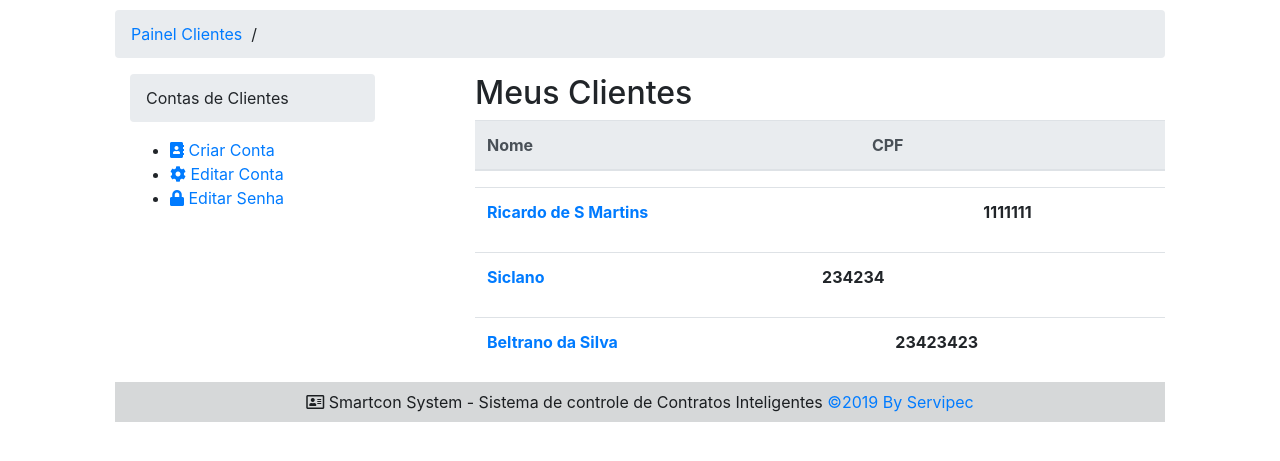
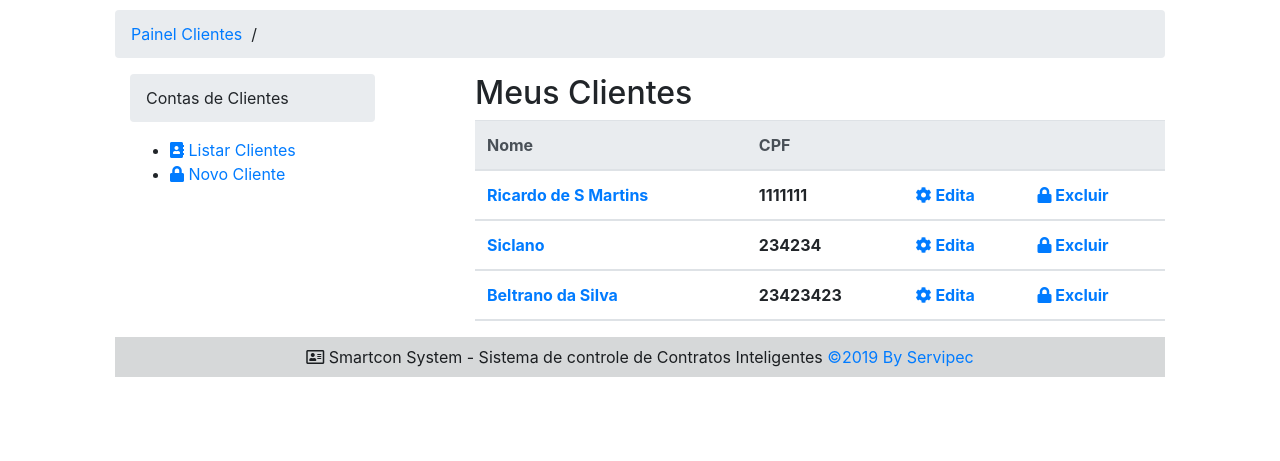
Before and after one commit to ricardsosm/smartcon, a Django app: page /cliente/ in a window 1280 px wide. Shown: the part 62-523 px from the top of the page. Run offline with Django 3.2, Linux system fonts and the light colour scheme; a user stored in the database is signed in; data comes from the database, SQL or seed files in the repository; both versions use the stored data as it was after the commit; lists and menus that the app fills with data are empty; some libraries are stand-ins or nearby versions; some web fonts are replaced.

Commit message:
atualizazacao de views

```diff
--- a/smartcon/cliente/models.py
+++ b/smartcon/cliente/models.py
@@ -4,7 +4,7 @@ from usuario.models import Usuario
 class Cliente(models.Model):
 
 	name = models.CharField('Nome',max_length=20)
-	cpf = models.IntegerField(null=True, blank=True)
+	cpf = models.IntegerField(null=True, blank=True, unique=True)
 	tel = models.CharField('Telefone',max_length=20,null=True, blank=True)
 	id_carteira= models.IntegerField(null=True, blank=True)
 	create_at = models.DateTimeField(
--- a/smartcon/cliente/templates/cliente.html
+++ b/smartcon/cliente/templates/cliente.html
@@ -15,17 +15,13 @@
             {% block menu_options %}
             <ul class="breadcrumb">Contas de Clientes</ul>
             <ul>
+               <li><a href="{% url 'cli:cliente' %}">
+                    <i class="fa fa-address-book"></i>
+                    Listar Clientes
+                    </a></li>
                <li><a href="{% url 'cli:cliente-novo' %}">
-                    <i class="fa fa-address-book"></i>
-                    Criar Conta
-                    </a></li>
-               <li><a href="#">
-                    <i class="fa fa-cog"></i>
-                    Editar Conta
-                    </a></li>
-               <li><a href="#">
                     <i class="fa fa-lock"></i>
-                    Editar Senha
+                    Novo Cliente
                     </a>
                 </li>
             </ul>
@@ -41,21 +37,29 @@
                     <thead class="thead-light">
                       <th>Nome</th>
                       <th >CPF</th>
-
+                      <th > </th>
+                      <th > </th>
+                    </thead>
+                    {% for cliente in clientes %}
+                    <thead>
+                      <th><a href="">{{ cliente.name }}</a></th>
+                      <th>{{ cliente.cpf }}</th>
+                      <th><a href="{% url 'cli:cliente_editar' cliente.pk %}">
+                        <i class="fa fa-cog"></i>
+                        Edita
+                        </a>
+                    </th>
+                    <th><a href="{% url 'cli:cliente-novo' %}">
+                    <i class="fa fa-lock"></i>
+                    Excluir
+                    </a>
+                    </th>
+                    {% empty %}
+                    <p>Nenhum cliente encontrado</p>
+                    {% endfor %}
                     </thead>
                 </table>
-                {% for cliente in clientes %}
-                <table class="table">
 
-                      <th><a href="">{{ cliente.name }}
-                      </th>
-                      <th>{{ cliente.cpf }}</a>
-                      </th>
-
-                </table>
-                {% empty %}
-                <p>Nenhum cliente encontrado</p>
-            {% endfor %}
 	        </div>
 
 
--- a/smartcon/cliente/templates/cliente_register.html
+++ b/smartcon/cliente/templates/cliente_register.html
@@ -22,7 +22,6 @@
                 <div class="erro_login">
         		  		{{ field.errors }}
                 </div>
-
         		  	{% endfor %}
         		  	<div class="text-center">
         		  		<button class="btn btn-lg btn-secondary">
@@ -33,5 +32,6 @@
         	</fieldset>
         </form>
     </div>
+    <br>
 </div>
 {% endblock %}
--- a/smartcon/cliente/urls.py
+++ b/smartcon/cliente/urls.py
@@ -6,4 +6,5 @@ app_name = 'cli'
 urlpatterns = [
 	path('cliente/',views.cliente ,name='cliente'),
 	path('cliente-novo/',views.cliente_novo ,name='cliente-novo'),
+	path('cliente-editar/<int:pk>',views.cliente_editar ,name='cliente_editar'),
 ]
--- a/smartcon/cliente/views.py
+++ b/smartcon/cliente/views.py
@@ -1,14 +1,14 @@
-from django.shortcuts import render, redirect
+from django.shortcuts import render, redirect, get_object_or_404
 from django.contrib.auth import get_user_model
 from django.contrib.auth.decorators import login_required
-from .forms import ClienteNovoForm
+from .forms import ClienteNovoForm, EditarCliente
 from .models  import Cliente
 
 User = get_user_model()
 
 @login_required
 def cliente(request):
-	cliente = Cliente.objects.all()
+	cliente = Cliente.objects.filter(id_usuario=request.user.pk)
 	template_name = 'cliente.html'
 	context = {
 		'clientes': cliente
@@ -17,14 +17,12 @@ def cliente(request):
 
 @login_required
 def cliente_novo(request):
-
 	template_name = 'cliente_register.html'
 	context = {}
 	if request.method == 'POST':
 		form = ClienteNovoForm(request.POST)
 		if form.is_valid():
 			form.save()
-			context['success']=True
 			return redirect('cli:cliente')
 	else:
 		form = ClienteNovoForm(
@@ -34,3 +32,19 @@ def cliente_novo(request):
 		'form': form,
 	}
 	return render(request, template_name, context)
+
+@login_required
+def cliente_editar(request,pk):
+	template_name = 'cliente_editar.html'
+	cliente = Cliente.objects.get(pk=pk)
+	context = {}
+	if request.method == 'POST':
+		form = EditarCliente(request.POST or None, instance=cliente)
+		if form.is_valid():
+			form.save()
+			form = EditarCliente(instance=cliente)
+			context['success'] = True
+	else:
+		form = EditarCliente(instance=cliente)
+	context['form'] = form
+	return render(request, template_name, context)
```
Also changed, not shown: smartcon/cliente/forms.py (+13 -1 lines), smartcon/cliente/templates/cliente_editar.html (added, +43 -0 lines), smartcon/cliente/migrations/0002_auto_20190121_1246.py (added), smartcon/db.sqlite3.
